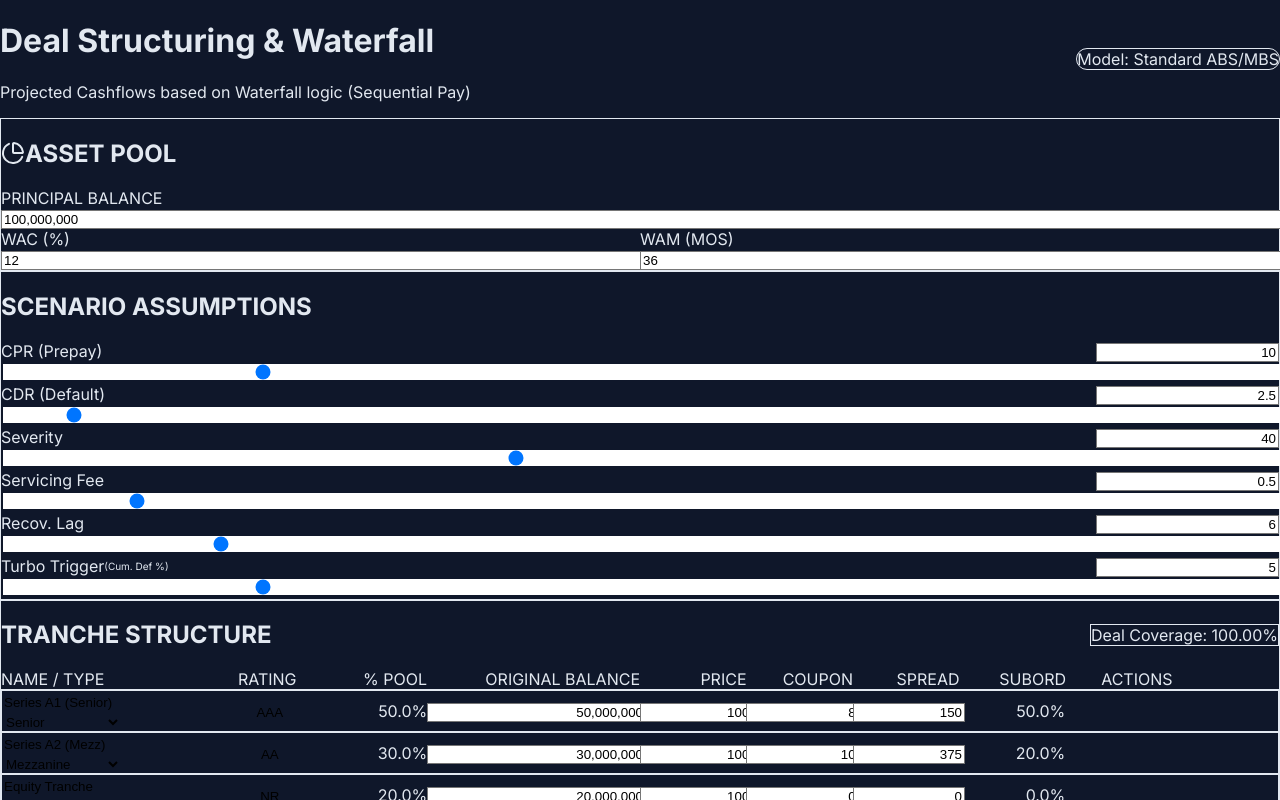
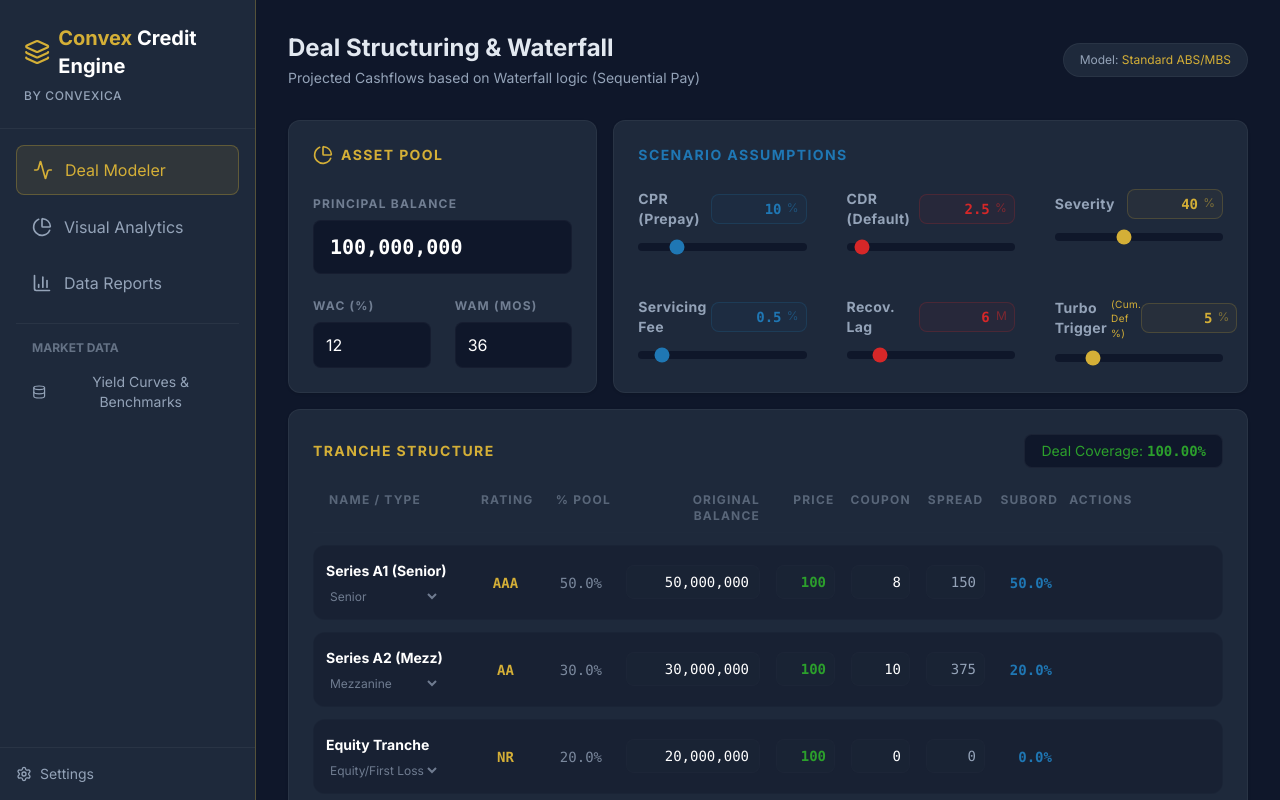
Before and after one commit to convexica/Convex-Credit-Engine, a React (Vite) app: page / in a window 1280 px wide. Shown: the top 800 px of the page. Built offline with nearby package versions, Linux system fonts and the light colour scheme.

Commit message:
fix(ui): restore Quiet Luxury theme and fix Tailwind v4 styling

```diff
--- a/index.html
+++ b/index.html
@@ -27,7 +27,6 @@
         background: rgba(212, 175, 55, 0.5);
       }
     </style>
-<link rel="stylesheet" href="/src/styles/index.css">
 </head>
   <body class="bg-deep-navy text-silver-text font-sans antialiased">
     <div id="root"></div>
--- a/src/index.tsx
+++ b/src/index.tsx
@@ -1,6 +1,7 @@
 import React from 'react';
 import ReactDOM from 'react-dom/client';
 import App from './App';
+import './styles/index.css';
 
 const rootElement = document.getElementById('root');
 if (!rootElement) {
--- a/src/styles/index.css
+++ b/src/styles/index.css
@@ -1,8 +1,21 @@
 @import url('https://fonts.googleapis.com/css2?family=Inter:wght@300;400;500;600;700&display=swap');
 
-@tailwind base;
-@tailwind components;
-@tailwind utilities;
+@import "tailwindcss";
+
+@theme {
+  --color-convexica-gold: #d4af37;
+  --color-deep-navy: #0f172a;
+  --color-charcoal: #1e293b;
+  --color-silver-text: #e2e8f0;
+  --color-slate-text: #94a3b8;
+  --color-inst-blue: #1f77b4;
+  --color-strat-orange: #ff7f0e;
+  --color-res-green: #2ca02c;
+  --color-risk-red: #d62728;
+  --color-white-subtle: rgba(255, 255, 255, 0.05);
+
+  --font-sans: "Inter", ui-sans-serif, system-ui, sans-serif;
+}
 
 body {
   margin: 0;
```
